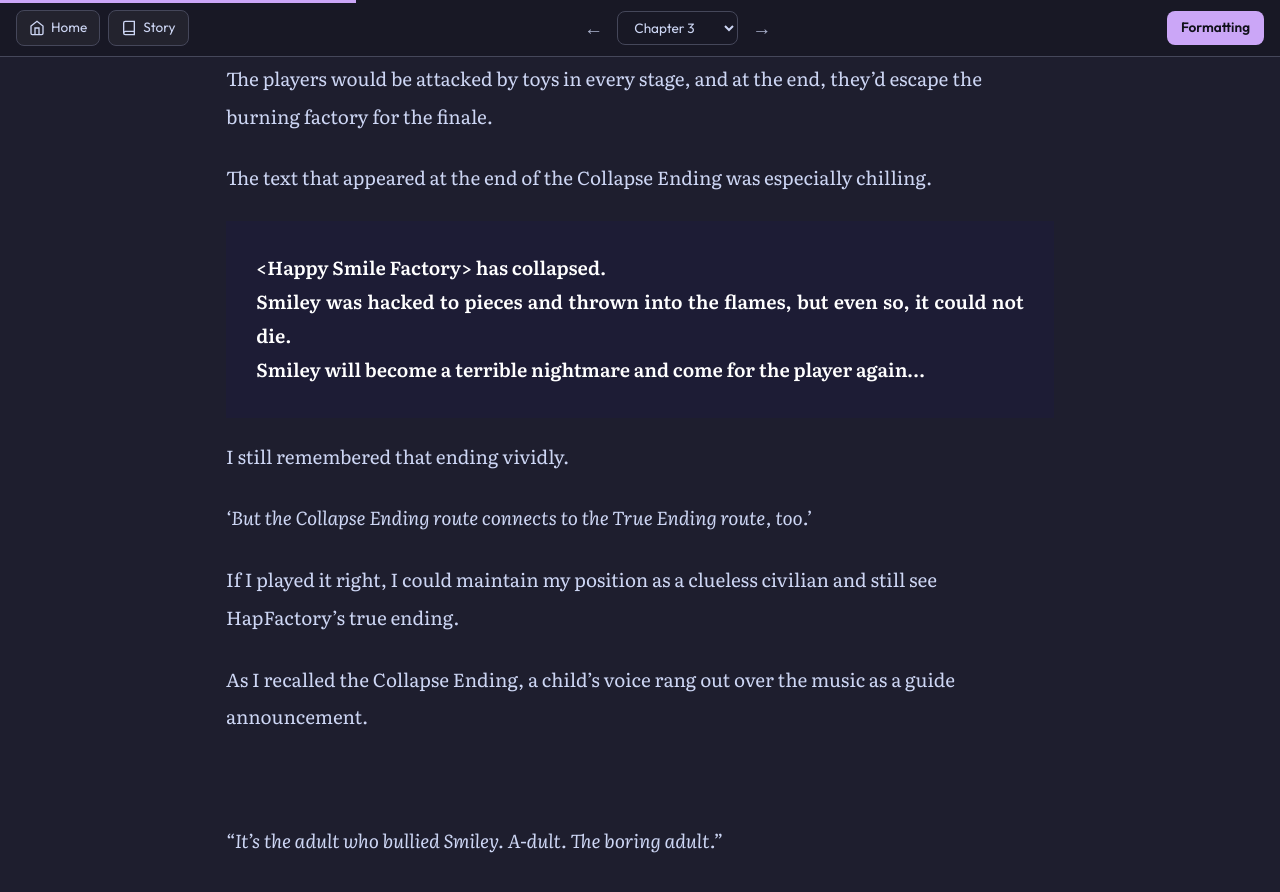
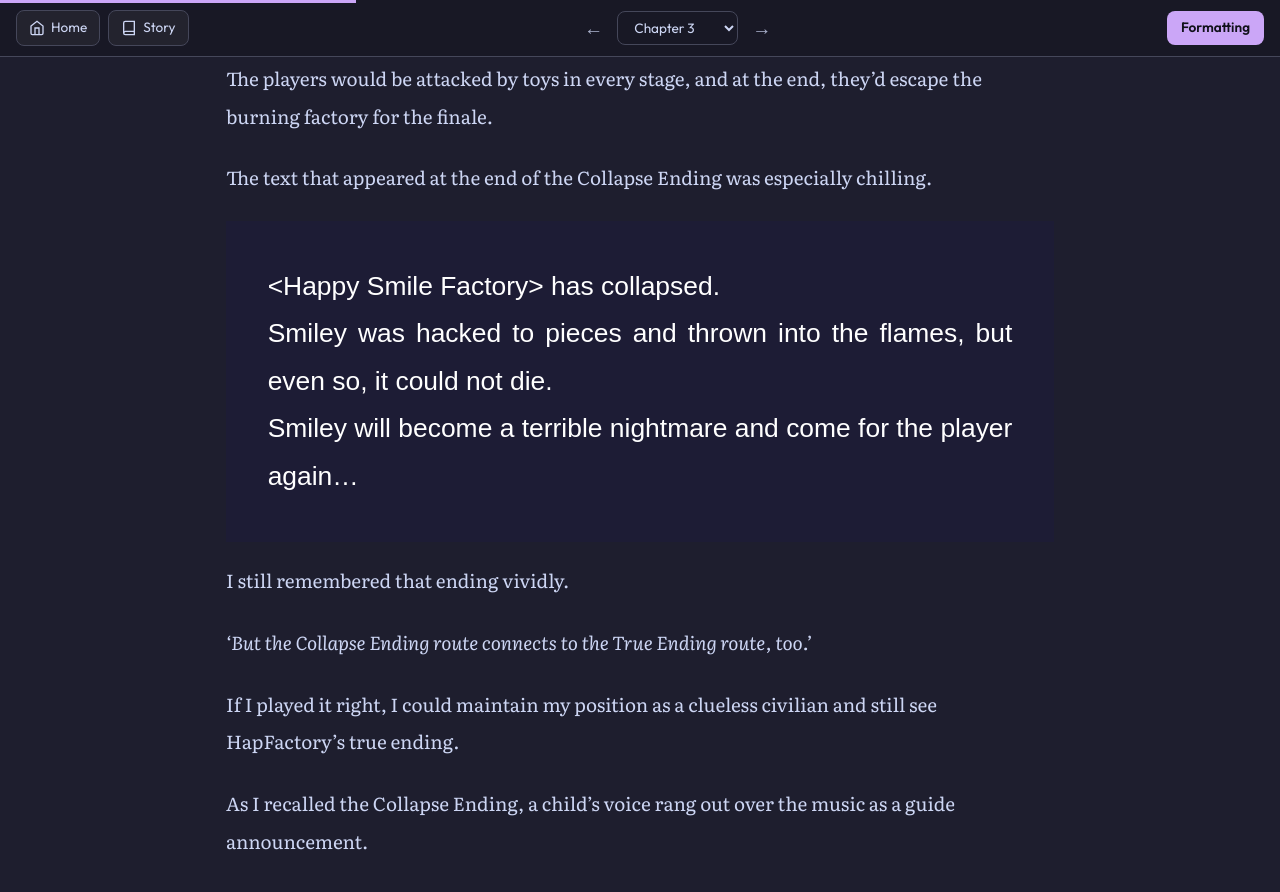
Before and after one commit to soleumn/soleumn.github.io, a Jekyll site: the page built from _chapters/eoshinki/ch3.md, in a window 1280 px wide and 900 px high, scrolled down 3299 px. Shown: the top 892 px of the window. Built offline with Jekyll 4.4.1, drawn with Linux system fonts in a browser that asks for light colours; some web fonts are replaced; comment, search, counter and statistics services are not loaded.

Commit message:
Update ch3.md

```diff
--- a/_chapters/eoshinki/ch3.md
+++ b/_chapters/eoshinki/ch3.md
@@ -97,7 +97,7 @@ The players would be attacked by toys in every stage, and at the end, they’d e
 
 The text that appeared at the end of the Collapse Ending was especially chilling.
 
-<div style="background: #1d1c35; border: 2px solid #1d1c35; color: #fff; font-weight: 700; text-align: justify; line-height: 1.8; padding: 1.5em; margin: 20px 0;">
+<div class='caixajogo'>
 &lt;Happy Smile Factory&gt; has collapsed.<br>Smiley was hacked to pieces and thrown into the flames, but even so, it could not die.<br>Smiley will become a terrible nightmare and come for the player again…
 </div>
 
@@ -285,7 +285,7 @@ I pressed Sad Smiley’s belly. A recorded, melancholy child’s voice came out.
 
 In the original game, two choices would appear.
 
-<div style="background: #1d1c35; border: 2px solid #1d1c35; color: #fff; font-weight: 700; text-align: justify; line-height: 1.8; padding: 1.5em; margin: 20px 0;">
+<div class='caixajogo'>
 - Ignore it.<br>- Ask what to do.
 </div>
 
```
